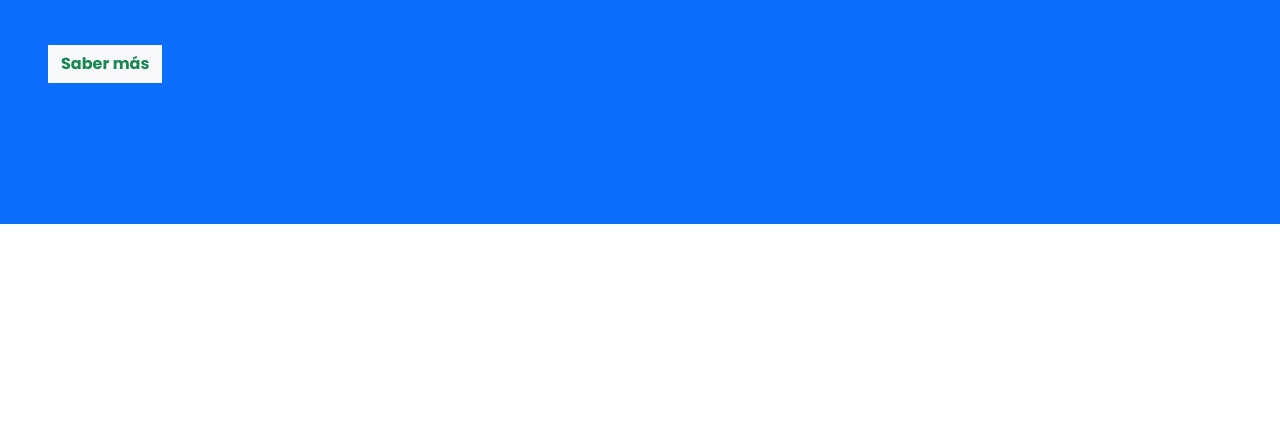
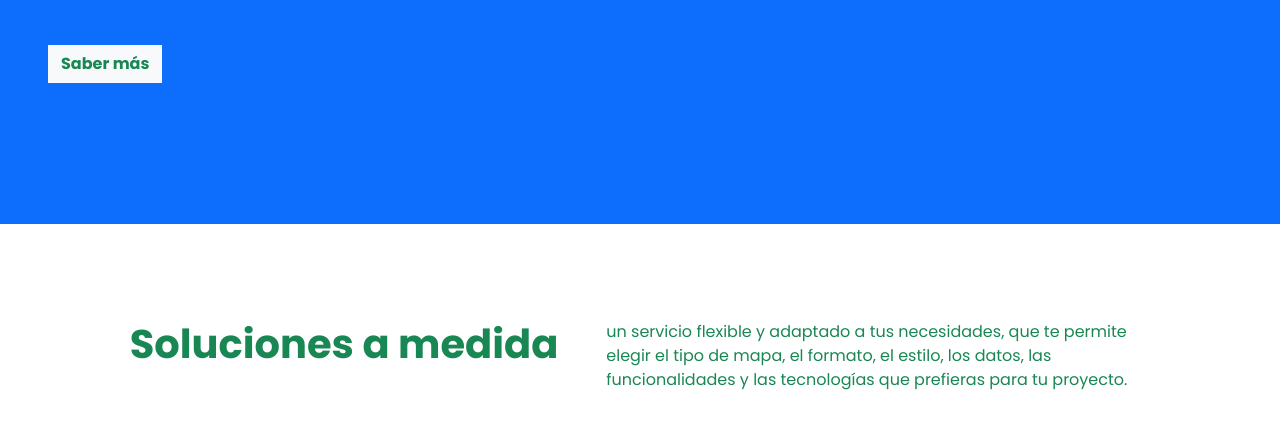
Before and after one commit to LucasGonzRD/System-Generation, a plain HTML site: page index.html in a window 1280 px wide. Shown: the part 376-808 px from the top of the page. Drawn offline with nearby package versions, Linux system fonts and the light colour scheme.

Commit message:
Se crea primera seccion

```diff
--- a/index.html
+++ b/index.html
@@ -62,6 +62,11 @@
         <img src="https://images.unsplash.com/photo-1574710253427-7439259efafb?crop=entropy&cs=srgb&fm=jpg&ixid=M3wxNDEzNDF8MHwxfHNlYXJjaHwxOHx8b2xkJTIwY29tcHV0ZXJ8ZW58MXx8fHwxNjk5NTY4MzYxfDA&ixlib=rb-4.0.3&q=85&w=793&dpr=1" alt="Imagen" class="img-fluid float-end">
       </div>
     </div>
+    <!-- Seccion04 -->
+    <div class="d-flex justify-content-center pt-5 pb-4">
+      <p class="text-success mt-5 ps-5 fPopi h1 w-auto">Soluciones a medida</p>
+      <p class="text-success mt-5 ps-5 pe-5 w-50">un servicio flexible y adaptado a tus necesidades, que te permite elegir el tipo de mapa, el formato, el estilo, los datos, las funcionalidades y las tecnologías que prefieras para tu proyecto.</p>
+    </div>
   </main>
 
   <footer>
```
